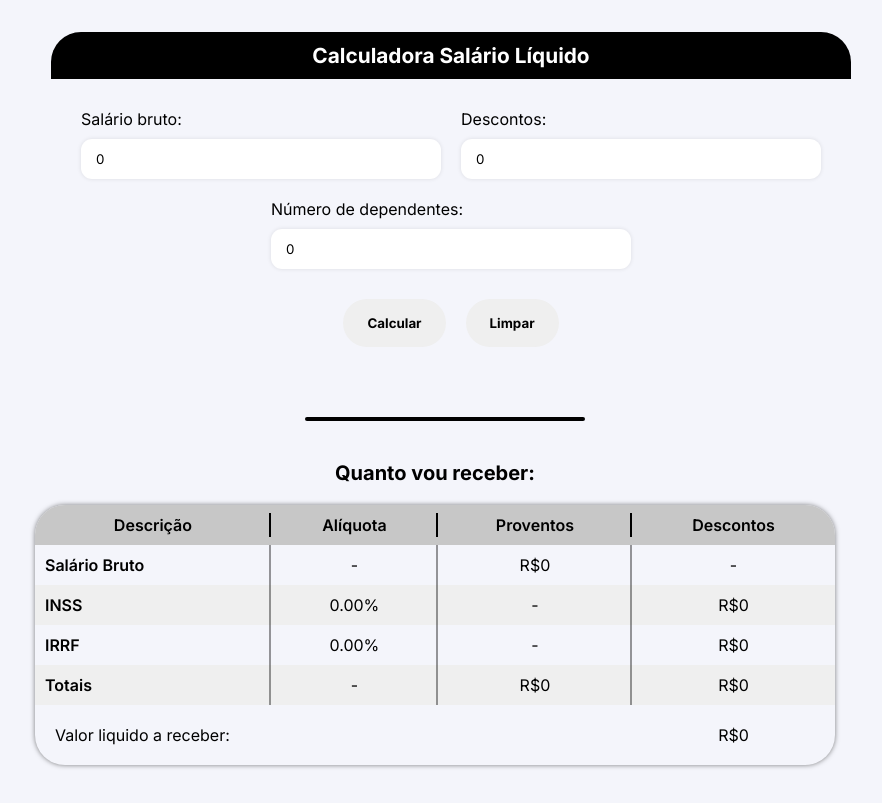
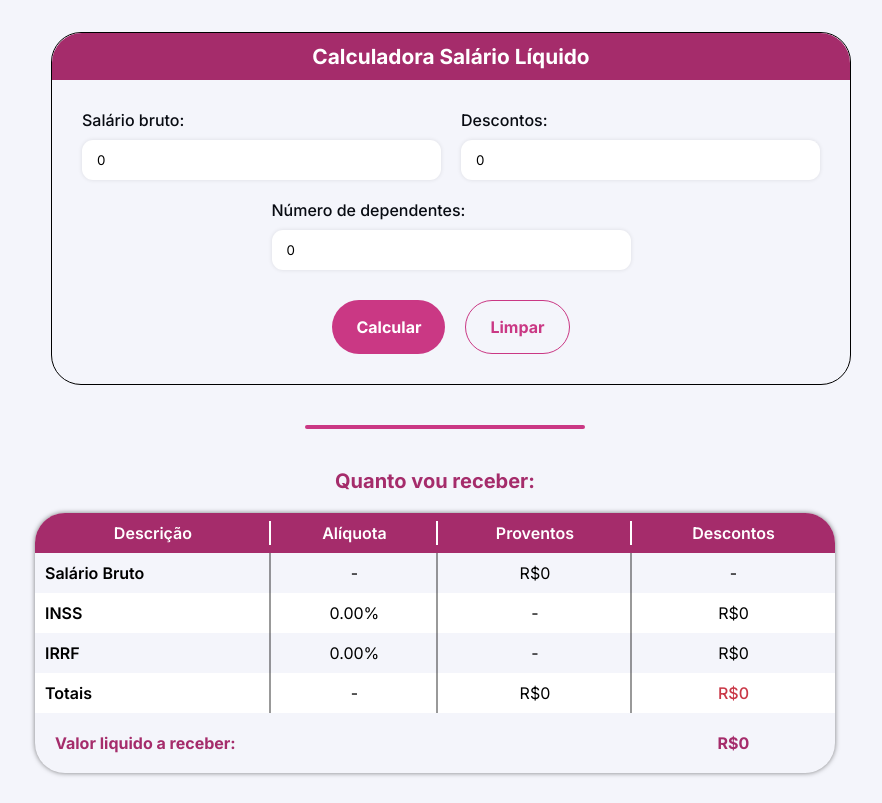
Before and after one commit to diegofchagas/salary-calc, a React (Vite) app: page / in a window 1280 px wide. Shown: the whole page, without its empty margins (205-1087 px from the left). Built offline with nearby package versions, Linux system fonts and the light colour scheme.

Commit message:
alterando algumas estilicacoes de cores e espacamentos adequado

```diff
--- a/src/components/FormControlInputs/style.ts
+++ b/src/components/FormControlInputs/style.ts
@@ -2,7 +2,7 @@ import styled from "styled-components";
 
 export const Container = styled.div`
     width: 800px;
-    /* border: 0.5px solid black; */
+     border: 0.5px solid black;
     border-radius: 30px;
     margin-top: 2rem;
     margin-left:2rem;
@@ -10,7 +10,7 @@ export const Container = styled.div`
         text-align: center;
         font-weight:700;
         color:white;
-        background-color:black;
+        background-color:#A52C6B;
         border-radius: 30px 30px 0 0;
         padding: .700rem .940rem;
 
@@ -29,23 +29,29 @@ export const ContainerInputs = styled.div`
     display: flex;
     flex-wrap:wrap;
     justify-content: center;
-    padding: 20px;
+    padding: 1.25rem;
 
     .inputs {
         width: 50%;
         display: flex;
         flex-direction: column;
-        padding: 10px;
+        padding: .625rem;
+
+        label{
+            color:#080B12;
+            font-weight:500;
+        }
     }
 
     input{
         border: 0;
         min-height: 40px;
         line-height: 40px;
-        margin-top:10px;
+        margin-top:.625rem;
         padding: 0 15px;
         box-shadow: 0 0 4px rgba(0, 0, 0, .1);
         border-radius: 11px;
+
     }
 `;
 
@@ -59,15 +65,34 @@ export const ContainerButtons = styled.div`
 export const CalculateButton = styled.button`
 border:none;
 padding: 1rem 1.5rem;
+font-size:1rem;
 font-weight:700;
 cursor: pointer;
 border-radius:30px;
+background:#CA3884;
+color: #fff;
+transition: background-color 1s;
+
+&:hover{
+  background-color:#A52C6B;
+}
 `;
 
 export const CleanButton = styled.button`
 border:none;
 padding: 1rem 1.5rem;
+font-size:1rem;
 font-weight:700;
 cursor: pointer;
 border-radius:30px;
+background-color:transparent;
+border: 1px solid #CA3884;
+color:#CA3884;
+transition: background-color 1.5s;
+
+&:hover{
+background-color:#A52C6B;
+color: #fff;
+}
+
 `;
--- a/src/components/Result/index.tsx
+++ b/src/components/Result/index.tsx
@@ -52,7 +52,7 @@ export const Results = ({results}: ResultsProps) => {
             <td scope="row">Totais</td>
             <td>-</td>
             <td>R${results.grossSalary}</td>
-            <td>R${results.discountTotals}</td>
+            <td className="total-discount">R${results.discountTotals}</td>
           </tr>
         </tbody>
         <tfoot>
--- a/src/components/Result/style.ts
+++ b/src/components/Result/style.ts
@@ -6,7 +6,7 @@ export const ContainerResults = styled.div`
   .line{
     width: 35%;
     height: 4px;
-    background-color: black;
+    background-color: #CA3884;
     margin: 40px 270px;
     border-radius: 15px;
   }
@@ -20,9 +20,10 @@ export const Table = styled.table`
   border-collapse: collapse;
 
   caption {
-    font-size: 20px;
+    font-size: 1.25rem;
     font-weight: 700;
-    margin-bottom: 20px;
+    margin-bottom: 1.25rem;
+    color:#A52C6B;
   }
 
   thead th:first-child {
@@ -33,12 +34,15 @@ export const Table = styled.table`
     border-top-right-radius: 30px;
   }
 
+  thead tr th {
+    color:#FFF;
+  }
+
   thead th {
-    color: black;
     font-weight: 600;
     padding: 13px 10px;
     text-align: center;
-    background-color: #c7c7c7;
+    background-color: #A52C6B;
   }
 
   thead th {
@@ -51,7 +55,7 @@ export const Table = styled.table`
   thead tr th::after {
     content: "";
     width: 2px;
-    background-color: black;
+    background-color: #FFF;
     position: absolute;
     right: 0;
     top: 20%;
@@ -68,7 +72,7 @@ export const Table = styled.table`
   }
 
   tbody tr:nth-child(2n) {
-    background-color: #efefef;
+    background-color: #FFF;
   }
 
   tbody td {
@@ -76,6 +80,11 @@ export const Table = styled.table`
     text-align: center;
     color: #000;
     position: relative;
+  }
+
+  tbody tr .total-discount{
+    color:#C93847;
+    font-weight:500;
   }
 
   tbody tr td::after {
@@ -93,8 +102,9 @@ export const Table = styled.table`
   }
 
   tfoot tr td {
-    padding: 20px;
-    color: #000;
+    padding: 1.25rem;
+    color: #A52C6B;
+    font-weight:bold;
   }
 
   tfoot tr td:last-child {
--- a/src/pages/Home/index.tsx
+++ b/src/pages/Home/index.tsx
@@ -13,7 +13,6 @@ interface SalaryProps{
   discountTotals: number;
   aliquotInss:number;
   aliquotIrpf: number
-
 }
 
 export const Home = () => {
--- a/src/pages/Home/style.ts
+++ b/src/pages/Home/style.ts
@@ -4,6 +4,4 @@ export const ContainerHome = styled.div`
   display:flex;
   flex-direction:column;
   align-items:center;
-
-
 `;
--- a/src/utils/calculations.ts
+++ b/src/utils/calculations.ts
@@ -95,5 +95,5 @@ export function calculationNetSalary (wage:number, dependentes:number) {
   }
 
 const netSalary = wage - inss?.value - irrf?.value;
- return  parseFloat(netSalary.toFixed(2))
+  return  parseFloat(netSalary.toFixed(2))
 }
```
